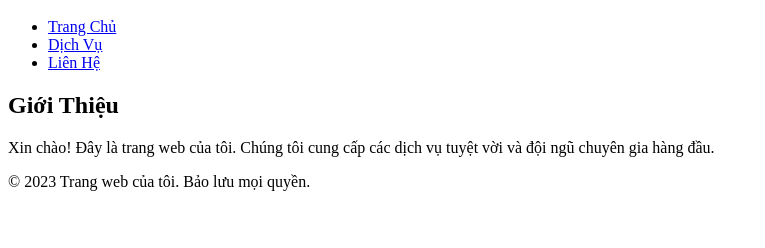
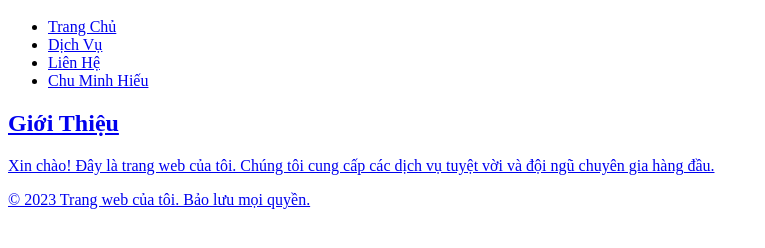
Before and after one commit to chuminhhieu1301/CMH-Website, a plain HTML site: page index.html in a window 1280 px wide. Shown: the part 48-296 px from the top of the page, without its empty margins (0-765 px from the left). Drawn offline with Linux system fonts and the light colour scheme.

Commit message:
Update index.html

```diff
--- a/index.html
+++ b/index.html
@@ -15,6 +15,7 @@
             <li><a href="#">Trang Chủ</a></li>
             <li><a href="#">Dịch Vụ</a></li>
             <li><a href="#">Liên Hệ</a></li>
+            <li><a href="https://www.facebook.com/minhhieu.chu.127/">Chu Minh Hiếu</li>
         </ul>
     </nav>
 
```
